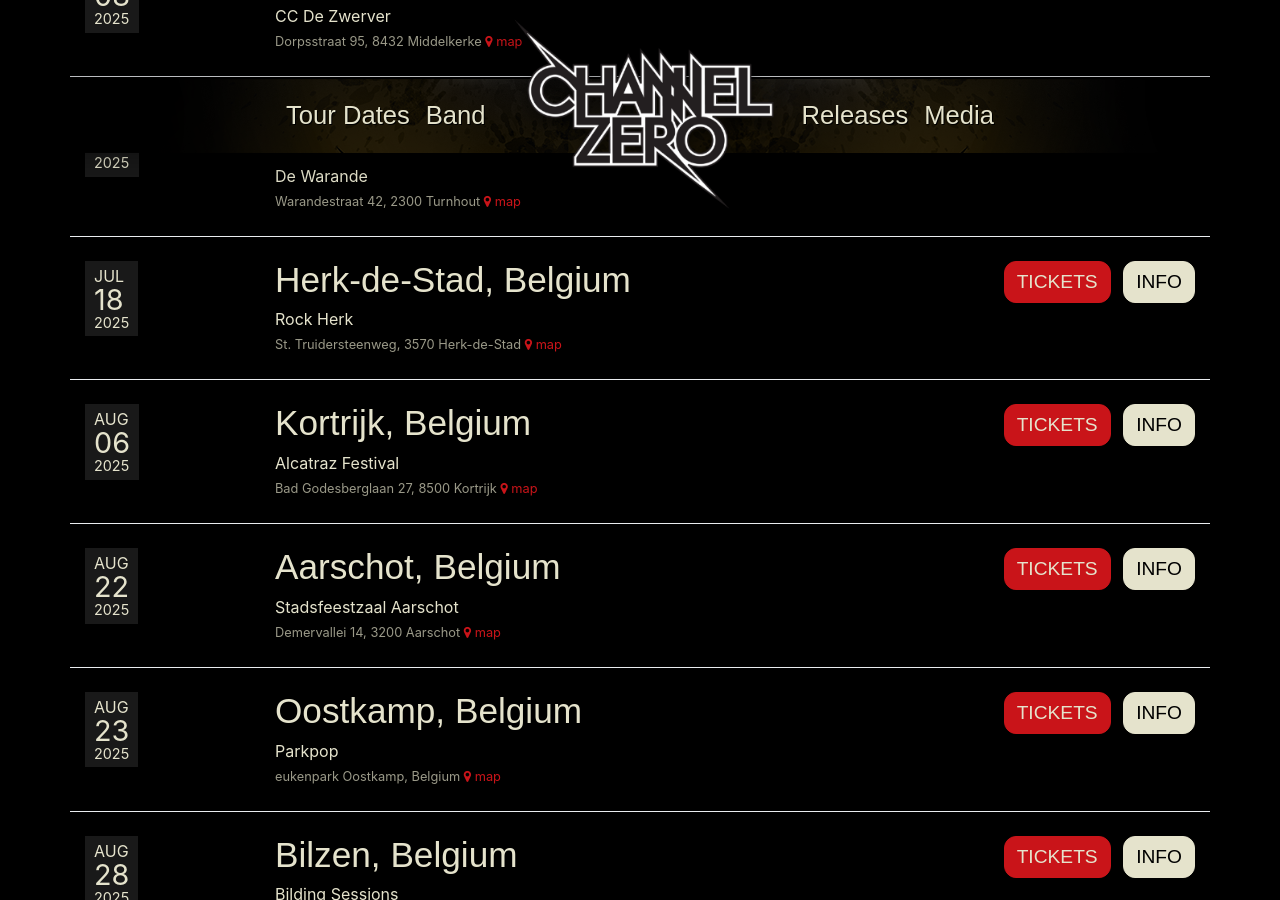
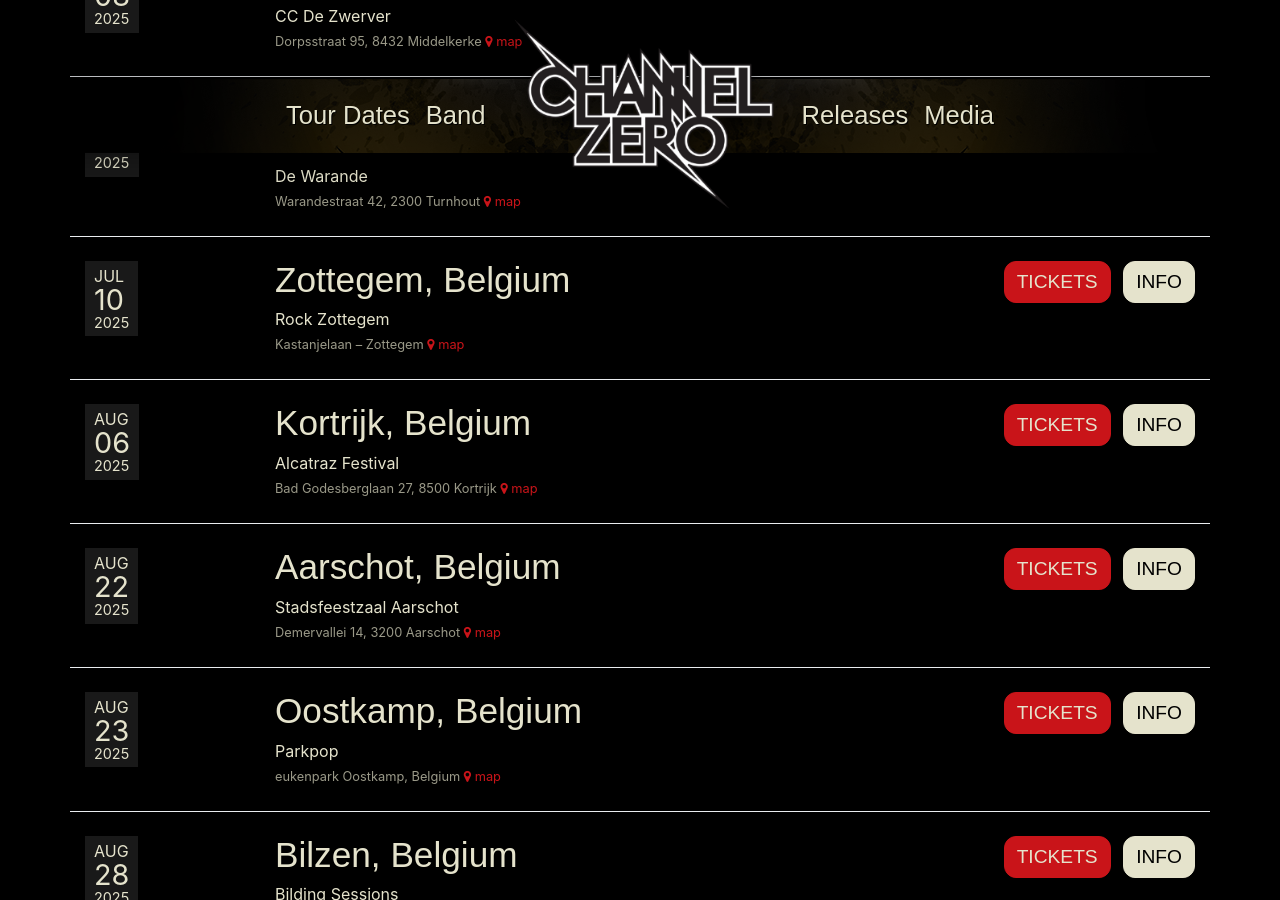
Before and after one commit to Onisho/channelzero, a Jekyll site: the page built from _pages/tour-dates.html, in a window 1280 px wide and 900 px high, scrolled down 3259 px. Built offline with Jekyll 4.4.1, drawn with Linux system fonts in a browser that asks for light colours; some web fonts are replaced; comment, search, counter and statistics services are not loaded.

Commit message:
tourdates zottegem

```diff
--- a/_data/tour-dates.yml
+++ b/_data/tour-dates.yml
@@ -163,16 +163,17 @@
   info: https://www.warande.be/programma/8544/channel-zero/the-end-of-an-era
   done: 'no'
 
-- date: 2025-07-18
-  place: Herk-de-Stad, Belgium
-  gig: Rock Herk
+- date: 2025-07-10
+  place: Zottegem, Belgium
+  gig: Rock Zottegem
   co:
   support:
-  address: St. Truidersteenweg, 3570 Herk-de-Stad
-  tickets: https://rockherk2026.tickoweb.be/selection
+  address: Kastanjelaan – Zottegem
+  tickets: https://rock-zottegem.be/tickets/
   soldout:
-  info: https://rockherk.be/nl
+  info: https://rock-zottegem.be/
   done: 'no'
+
 
 - date: 2025-08-06
   place: Kortrijk, Belgium
```
Also changed, not shown: 1 other file.
